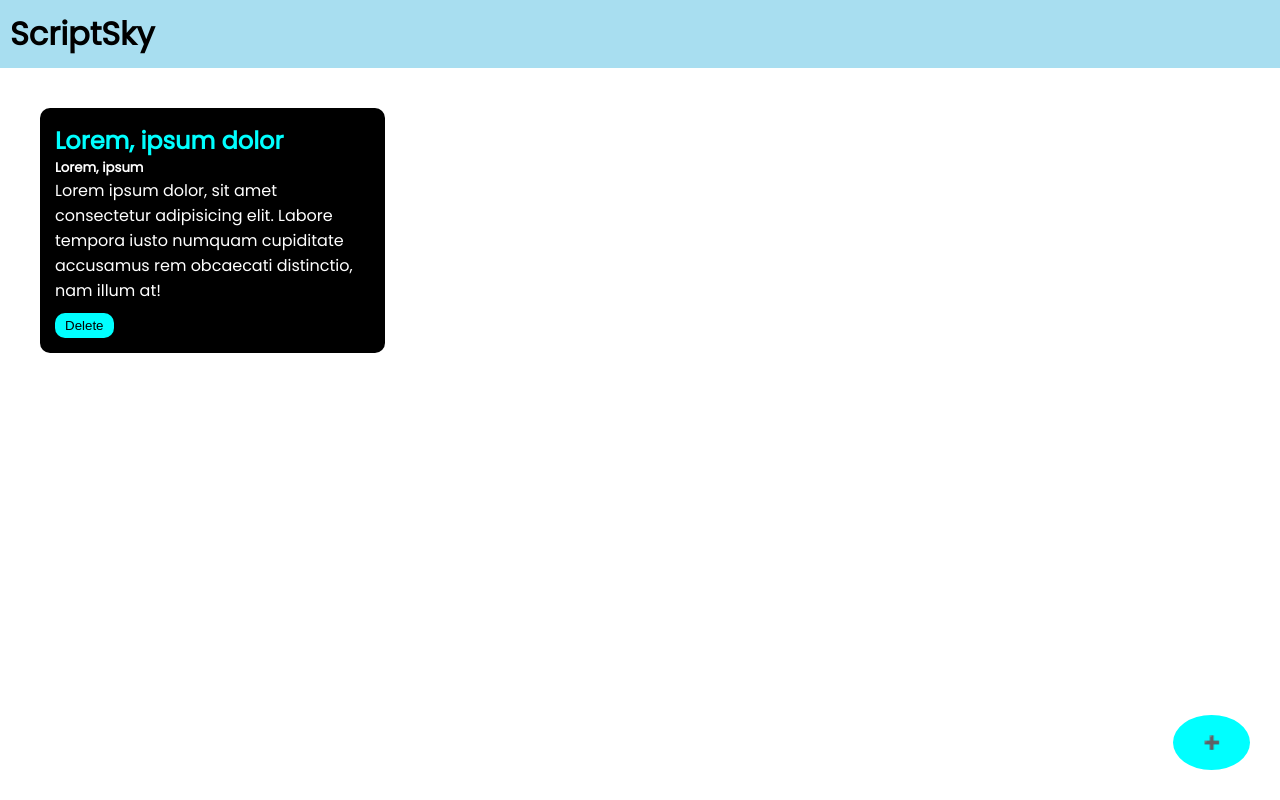
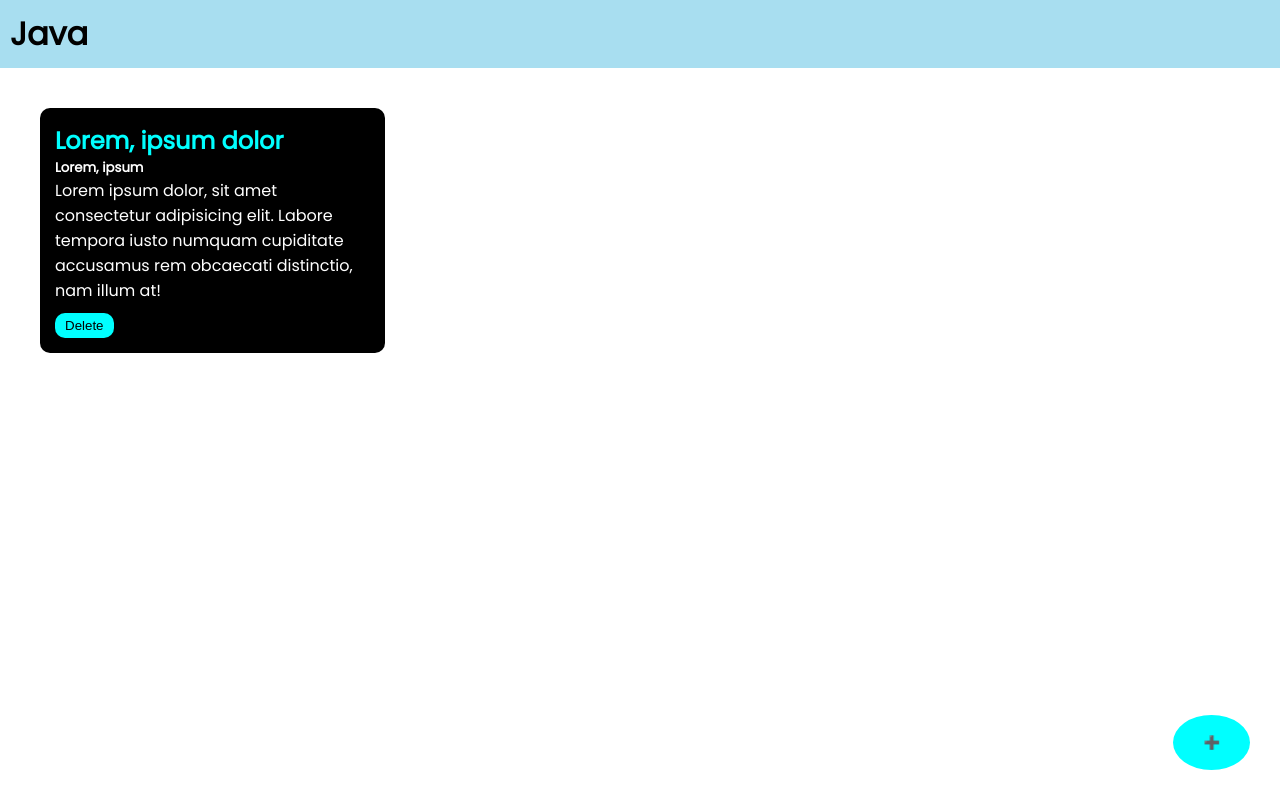
Before and after one commit to nuthais03/ScriptSky, a plain HTML site: page index.html in a window 1280 px wide. Drawn offline with Linux system fonts and the light colour scheme.

Commit message:
Update index.html

```diff
--- a/index.html
+++ b/index.html
@@ -4,7 +4,7 @@
 <head>
     <meta charset="UTF-8">
     <meta name="viewport" content="width=device-width, initial-scale=1.0">
-    <title>JavaScrip</title>
+    <title>ScriptSky</title>
     <link rel="stylesheet" href="style.css">
     <link rel="preconnect" href="https://fonts.googleapis.com">
     <link rel="preconnect" href="https://fonts.gstatic.com" crossorigin>
@@ -13,7 +13,7 @@
 
 <body>
     <div class="navbar">
-        <h1>ScriptSky</h1>
+        <h1>Java</h1>
     </div>
     <div class="container">
         <div class="book-container">
```
